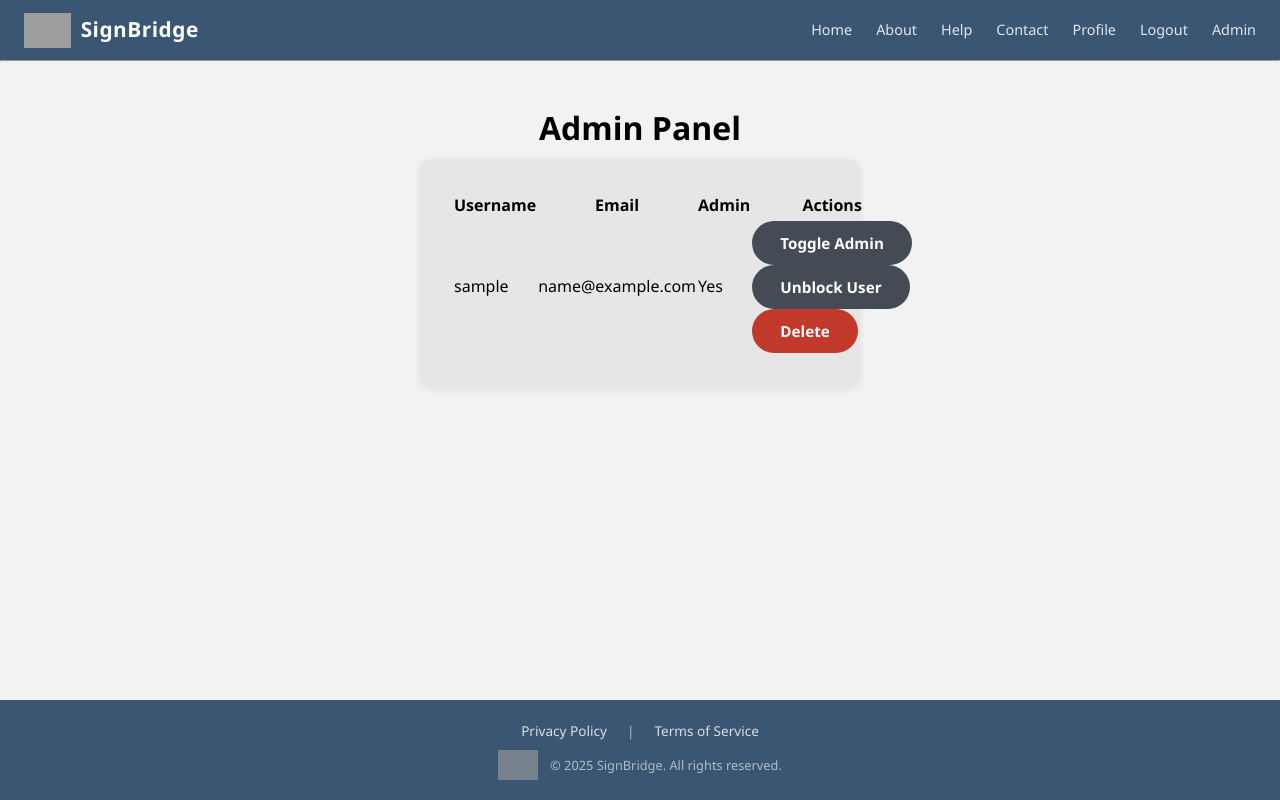
After one commit to nuhaaaaaaa24/SignBridge, a Flask app: page /admin/dashboard in a window 1280 px wide. The commit adds this page. Run offline with Flask 3, Linux system fonts and the light colour scheme; a user stored in the database is signed in; tables that the repository leaves empty hold one stand-in row (values such as "Sample post"); some libraries are stand-ins or nearby versions; grey boxes are pictures that could not be loaded.

Commit message:
not sure if this works on render but it should work with the debug server

```diff
--- /dev/null
+++ b/app/admin/forms.py
@@ -0,0 +1,21 @@
+'''
+app/admin/forms.py
+Created by
+Last modified: 19/04/2026
+
+This file contains the server-side code for
+admin-related forms. The forms are
+implemented with Flask-WTForms.
+'''
+
+from flask_wtf import FlaskForm
+from wtforms import SubmitField
+
+class ToggleAdminForm(FlaskForm):
+    submit = SubmitField('Toggle Admin')
+
+class DeleteUserForm(FlaskForm):
+    submit = SubmitField('Delete')
+
+class UnblockUserForm(FlaskForm):
+    submit = SubmitField('Unblock User')
--- a/app/admin/routes.py
+++ b/app/admin/routes.py
@@ -1,14 +1,61 @@
-from flask import render_template, redirect, url_for, flash, request, current_app
-from flask_login import current_user, login_required
-import sqlalchemy as sa
-from extensions import db, limiter
-from app.user.forms import EditProfileForm, EmptyForm
+from flask import render_template, redirect, url_for, flash, request
+from flask_login import login_required, current_user
+from app import db
 from app.models import User
 from app.admin import admin_bp
+from app.admin.utils import admin_required
+from app.admin.forms import ToggleAdminForm, UnblockUserForm, DeleteUserForm
 
-# route for user profile page
-@admin_bp.route('/profile')
-@login_required # for obvious reasons
-def profile():
-    form = EmptyForm()
-    return render_template('user/user.html', title='Your Account', user=current_user, form=form)
+@admin_bp.route('/dashboard')
+@login_required
+@admin_required
+def dashboard():
+    users = User.query.order_by(User.username).all()
+    toggle_form = ToggleAdminForm()
+    unblock_form = UnblockUserForm()
+    delete_form = DeleteUserForm()
+    return render_template('admin/admin-dashboard.html', title='Admin Dashboard', users=users, toggle_form=toggle_form, unblock_form=unblock_form, delete_form=delete_form)
+
+@admin_bp.route('/user/<int:id>/toggle-admin', methods=['POST'])
+@login_required
+@admin_required
+def toggle_admin(id):
+    user = User.query.get_or_404(id)
+    if user == current_user:
+        flash('You cannot change your own admin status.')
+        return redirect(url_for('admin.dashboard'))
+    user.is_admin = not user.is_admin
+    db.session.commit()
+    flash(f'Admin status updated for {user.username}.')
+    return redirect(url_for('admin.dashboard'))
+
+@admin_bp.route('/user/<int:id>/delete', methods=['POST'])
+@login_required
+@admin_required
+def delete_user(id):
+    user = User.query.get_or_404(id)
+    if user == current_user:
+        flash('You cannot delete yourself.')
+        return redirect(url_for('admin.dashboard'))
+    db.session.delete(user)
+    db.session.commit()
+    flash(f'User {user.username} deleted.')
+    return redirect(url_for('admin.dashboard'))
+
+@admin_bp.route('/user/<int:id>/unblock', methods=['POST'])
+@login_required
+@admin_required
+def unblock_user(id):
+    user = User.query.get_or_404(id)
+
+    if not user.is_blocked:
+        flash(f'{user.username} is not blocked.')
+        return redirect(url_for('admin.dashboard'))
+
+    user.is_blocked = False
+    user.failed_login_attempts = 0  # reset attempts
+
+    db.session.commit()
+
+    flash(f'User {user.username} has been unblocked.')
+    return redirect(url_for('admin.dashboard'))
--- /dev/null
+++ b/app/admin/utils.py
@@ -0,0 +1,21 @@
+'''
+app/admin/utils.py
+
+Created by
+Last modified 19/04/2026
+
+This file contains helpers for the admin blueprint.
+'''
+
+from functools import wraps
+from flask import abort
+from flask_login import current_user
+
+# we use a custom decorator based on flask-login's login-required decorator
+def admin_required(f):
+    @wraps(f)
+    def decorated_function(*args, **kwargs):
+        if not current_user.is_authenticated or not current_user.is_admin:
+            abort(403)
+        return f(*args, **kwargs)
+    return decorated_function
--- a/app/auth/routes.py
+++ b/app/auth/routes.py
@@ -16,10 +16,29 @@ from app.models import User
 from app.auth import auth_bp
 from app.auth.forms import LoginForm, SignupForm, ResetPasswordRequestForm, ResetPasswordForm
 from app.auth.email import send_password_reset_email
+from flask_limiter.util import get_remote_address
+
+# this variable is used to track failed login attempts
+MAX_LOGIN_ATTEMPTS = 5
+
+# since rate limit by ip is abusable when logging in
+def login_key():
+    username = request.form.get("username")
+    if username:
+        return f"login:{username.lower().strip()}" # prevents case sensitivity abuse
+    return get_remote_address()
+
+# check if user is blocked before accessing pages
+@auth_bp.before_app_request
+def check_if_blocked():
+    if current_user.is_authenticated and current_user.is_blocked:
+        logout_user()
+        flash("Your account has been blocked. Contact an admin.")
+        return redirect(url_for('auth.login'))
 
 # route for login page
 @auth_bp.route('/login', methods=['GET', 'POST']) # define http methods to send and receive data
-@limiter.limit("5 per minute", methods=['POST'])
+@limiter.limit("5 per minute", key_func=login_key, methods=['POST'])
 def login():
     # if user is authenticated, stop them from navigating back to login
     if current_user.is_authenticated:
@@ -30,20 +49,55 @@ def login():
         # since this is login, compare form data with list of registered users
         user = db.session.scalar(
             sa.select(User).where(User.username == form.username.data))
-        # if username or password are incorrect, try again
-        if user is None or not user.check_password(form.password.data):
-            current_app.logger.warning(f"Failed login attempt for username: {form.username.data} from IP: {request.remote_addr}")
+
+        # behaviour differs depending on whether the user exists or not
+        if user:
+            # implementing blocking functionality
+            if user.is_blocked:
+                flash('Your account has been blocked. Contact an admin.')
+                return redirect(url_for('auth.login'))
+
+            # add failed login attempts
+            if not user.check_password(form.password.data):
+                user.failed_login_attempts += 1
+
+                # block user if login attempts exceed maximum
+                if user.failed_login_attempts >= MAX_LOGIN_ATTEMPTS:
+                    user.is_blocked = True
+                    current_app.logger.warning(f"User {user.username} has been blocked due to too many failed logins.")
+
+                # commit any changes to database
+                # current implementation requires an admin to
+                # manually unblock - not good for production
+                db.session.commit()
+                current_app.logger.warning(f"Failed login attempt for username: {form.username.data} from IP: {request.remote_addr}")
+                flash('Invalid username or password')
+                return redirect(url_for('auth.login'))
+
+            # if successful, wipe the failed login attempts
+            user.failed_login_attempts = 0
+            db.session.commit()
+
+        # if user doesn't exist
+        else:
+            current_app.logger.warning(f"Failed login attempt for username {form.username.data} from IP {request.remote_addr}: User does not exist")
             flash('Invalid username or password')
+            # direct back to login
             return redirect(url_for('auth.login'))
+
         # if remember me is ticked, save that too
         login_user(user, remember=form.remember_me.data)
         current_app.logger.info(f"User {user.username} logged in from IP: {request.remote_addr}")
+
         # check for last accessed page
         next_page = request.args.get('next')
+
         # specifically, check if it's not a relative path or is a full domain (ie. if you're accessing from pizzahut.lk, don't redirect back there)
         if not next_page or urlsplit(next_page).netloc != '':
+
             # redirect to landing page
             next_page = url_for('main.index')
+
         # redirect to whatever is in next_page
         return redirect(next_page)
     return render_template('auth/login.html', title='Log In', form=form)
@@ -124,6 +178,7 @@ def reset_password(token):
         return redirect(url_for('auth.login'))
     return render_template('auth/reset_password.html', form=form)
 
+'''
 # testing limiter remove later
 from extensions import csrf
 
@@ -135,10 +190,4 @@ def rate_limit_test():
     print("IP:", request.headers.get("X-Forwarded-For"), request.remote_addr)
     return {"ok": True}
 
-@auth_bp.route("/debug-limiter")
-def debug_limiter():
-    from extensions import limiter
-    return {
-        "limiter_class": str(type(limiter)),
-        "has_storage": hasattr(limiter, "_storage"),
-    }
+'''
--- a/app/errors/handlers.py
+++ b/app/errors/handlers.py
@@ -15,7 +15,7 @@ def page_not_found(e):
 def ratelimit_exceeded(e):
     if request.accept_mimetypes.accept_json and not request.accept_mimetypes.accept_html:
         return jsonify(error="rate_limit_exceeded", message="Too many requests. Please slow down."), 429
-    flash("Too many requests. Please slow down.", "warning")  # ✅ just call it alone
+    flash("Too many requests. Please slow down. If this continues, your account may be blocked.", "warning")
     return redirect(url_for('main.index'))
 
 # 500 internal server error
--- /dev/null
+++ b/app/templates/admin/admin-dashboard.html
@@ -0,0 +1,52 @@
+{% extends "base.html" %}
+
+{% block content %}
+<main class="main">
+    <h1 class="page-title">Admin Panel</h1>
+
+    <div class="card card-sm">
+        <table class="table">
+            <thead>
+                <tr>
+                    <th>Username</th>
+                    <th>Email</th>
+                    <th>Admin</th>
+                    <th>Actions</th>
+                </tr>
+            </thead>
+            <tbody>
+                {% for user in users %}
+                <tr>
+                    <td>{{ user.username }}</td>
+                    <td>{{ user.email }}</td>
+                    <td>{{ 'Yes' if user.is_admin else 'No' }}</td>
+                    <td>
+
+                        <!-- Toggle Admin Form -->
+                        <form method="POST" action="{{ url_for('admin.toggle_admin', id=user.id) }}"
+                            style="display:inline;">
+                            {{ toggle_form.hidden_tag() }}
+                            {{ toggle_form.submit(class="btn btn-primary btn-sm") }}
+                        </form>
+
+                        <!-- Unblock user form -->
+                        <form method="POST" action="{{ url_for('admin.unblock_user', id=user.id) }}"
+                            style="display:inline;" onsubmit="return confirm('Unblock {{ user.username }}?')">
+                            {{ unblock_form.hidden_tag() }}
+                            {{ unblock_form.submit(class="btn btn-primary btn-sm") }}
+                        </form>
+
+                        <!-- Delete User Form -->
+                        <form method="POST" action="{{ url_for('admin.delete_user', id=user.id) }}"
+                            style="display:inline;" onsubmit="return confirm('Delete {{ user.username }}?')">
+                            {{ delete_form.hidden_tag() }}
+                            {{ delete_form.submit(class="btn btn-danger btn-sm") }}
+                        </form>
+                    </td>
+                </tr>
+                {% endfor %}
+            </tbody>
+        </table>
+    </div>
+</main>
+{% endblock %}
--- a/app/templates/partials/navbar.html
+++ b/app/templates/partials/navbar.html
@@ -22,5 +22,8 @@ houses the navbar idk man
         {% else %}
         <li><a href="{{ url_for('auth.login') }}">Login</a></li>
         {% endif %}
+        {% if current_user.is_authenticated and current_user.is_admin %}
+        <li><a href="{{ url_for('admin.dashboard') }}">Admin</a></li>
+        {% endif %}
     </ul>
 </nav>
```
Also changed, not shown: app/main/forms.py (added, +43 -0 lines), app/main/routes.py (+36 -3 lines), app/models.py (+11 -0 lines), app/templates/admin/dashboard.html (deleted, +0 -143 lines), app/templates/auth/login.html (+4 -5 lines), app/templates/main/contact.html (+18 -15 lines), config.py (+6 -6 lines), extensions.py (+10 -2 lines), migrations/versions/801057568b99_add_is_admin_to_user.py (renamed from migrations/versions/452a49679855_initial_migration_for_postgresql.py, +7 -4 lines), README.md, app.db.
